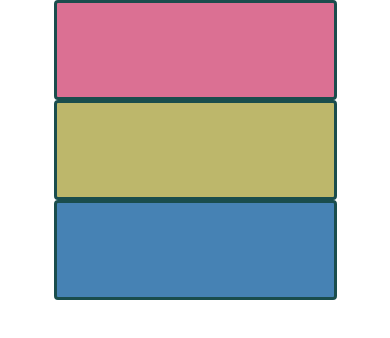
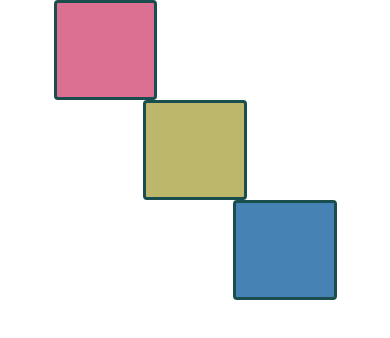
Before and after one commit to amal-nassih/amal-nassih.github.io, a plain HTML site: page tp2-ex1-2f2.html in a window 390 px wide. Drawn offline with nearby package versions, Linux system fonts and the light colour scheme.

Commit message:
Update tp2-ex1-2f2.html

```diff
--- a/tp2-ex1-2f2.html
+++ b/tp2-ex1-2f2.html
@@ -46,17 +46,17 @@
 <div class="container whi">
 
  <div class="row justify-content-start">
-     <div class="col-sm-5"><div class="box1"></div></div>
+     <div class="col-5"><div class="box1"></div></div>
  </div>
 
 
  <div class="row justify-content-center">
-     <div class="col-sm-5"><div class="box2"></div></div>
+     <div class="col-5"><div class="box2"></div></div>
 </div>
 
 
  <div class="row justify-content-end">
-     <div class="col-sm-5 "><div class="box3"></div></div>
+     <div class="col-5 "><div class="box3"></div></div>
   </div>
 
  </div>
```
